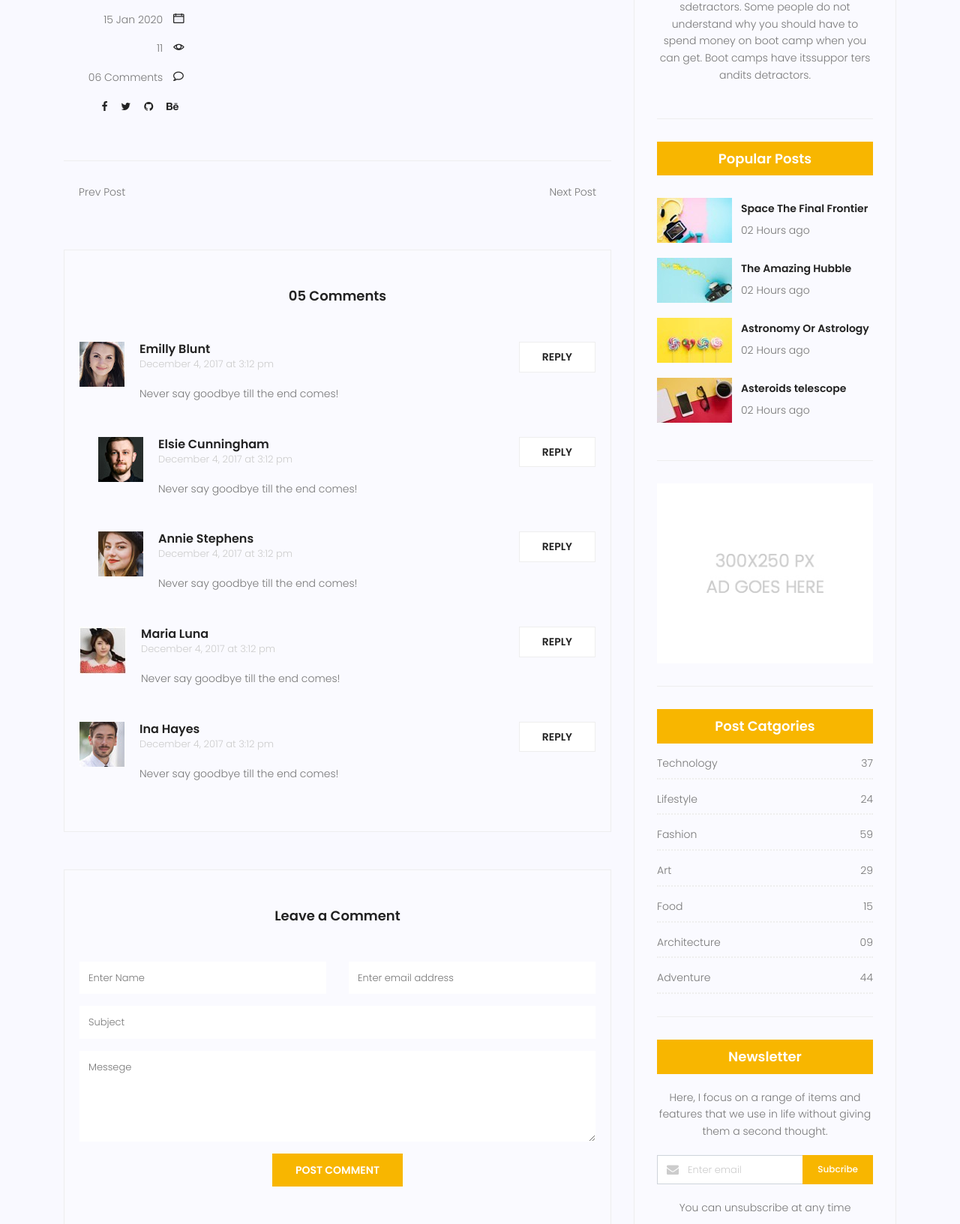
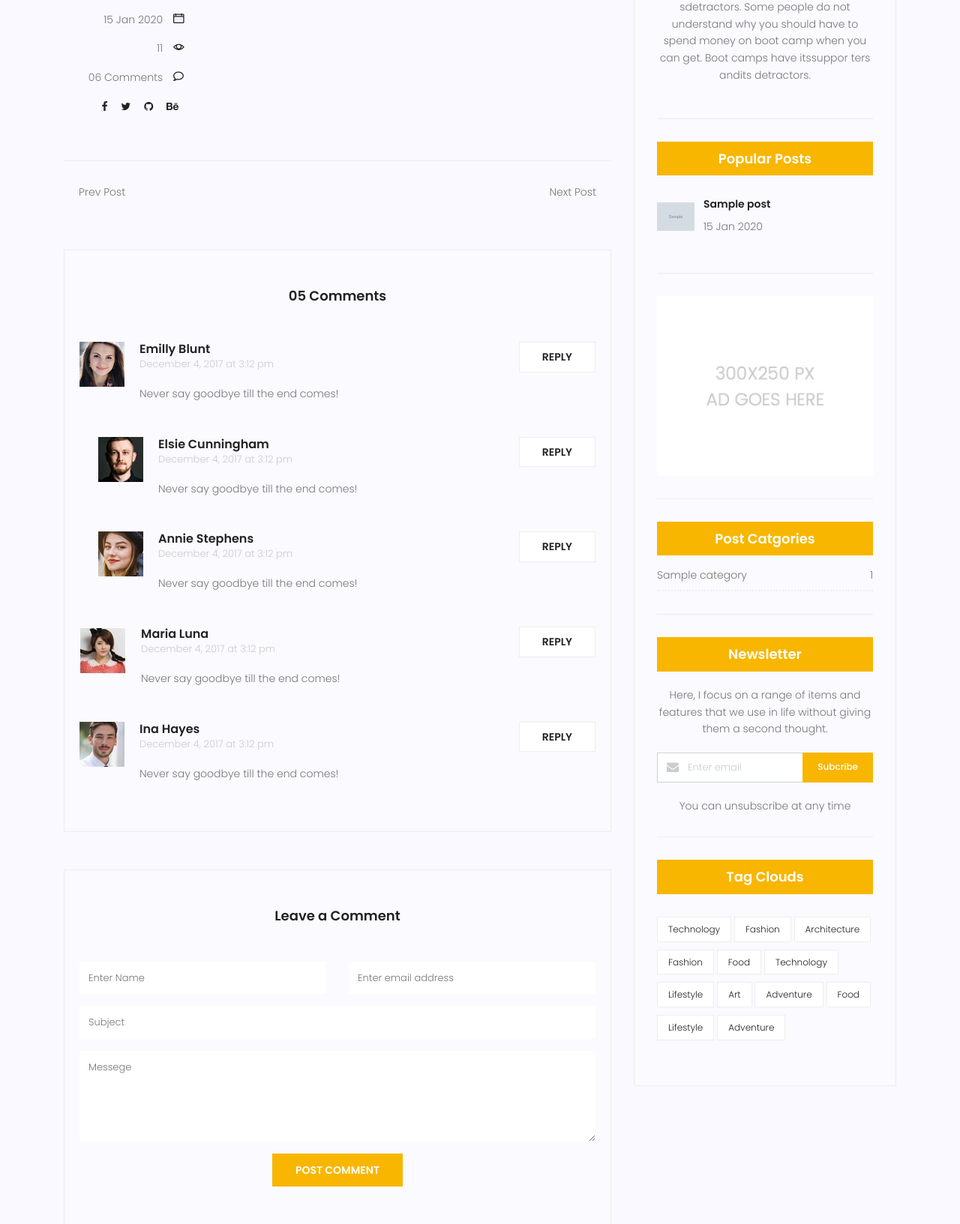
Before and after one commit to Samane-Gh/mySite, a Django app: page /blog/single/1 in a window 1280 px wide. Shown: the part 858-2491 px from the top of the page at 75% size. Run offline with Django 3.2, Linux system fonts and the light colour scheme; tables that the repository leaves empty hold one stand-in row (values such as "Sample post"); grey boxes marked "Sample" are stand-in pictures; some libraries are stand-ins or nearby versions.

Commit message:
add post category

```diff
--- a/blog/templatetags/blog_tags.py
+++ b/blog/templatetags/blog_tags.py
@@ -1,5 +1,6 @@
 from django import template
 from blog.models import Post
+from blog.models import Category
 register = template.Library()
 
 @register.simple_tag(name='totalposts')
@@ -8,7 +9,17 @@ def function():
     posts = Post.objects.filter(status=1)
     return posts
 
-@register.inclusion_tag('popularposts.html')
-def popularposts():
-    posts = Post.objects.filter(status=1).order_by('published_date')[:3]
+@register.inclusion_tag('blog/blog-popular-posts.html')
+def latestposts(arg=3):
+    posts = Post.objects.filter(status=1).order_by('published_date')[:arg]
     return {'posts': posts}
+
+@register.inclusion_tag('blog/blog-post-categories.html')
+def postcategories():
+    posts = Post.objects.filter(status=1)
+    Categories = Category.objects.all()
+    cat_dict = {}
+    for name in Categories:
+        cat_dict[name]=posts.filter(Category=name).count()
+
+    return {'categories': cat_dict}
--- a/statics/css/main.css
+++ b/statics/css/main.css
@@ -3656,6 +3656,7 @@ body.mobile-nav-active #mobile-nav-toggle {
 
 .widget-wrap .popular-post-widget .popular-post-list .thumb img {
   width: 100%;
+  max-width: 50px;
 }
 
 .widget-wrap .popular-post-widget .single-post-list {
--- /dev/null
+++ b/templates/blog/blog-popular-posts.html
@@ -0,0 +1,18 @@
+{% load static %}
+<div class="single-sidebar-widget popular-post-widget">
+    <h4 class="popular-title">Popular Posts</h4>
+    <div class="popular-post-list">
+        {% for post in posts %}
+
+        <div class="single-post-list d-flex flex-row align-items-center">
+            <div class="thumb">
+                <img class="img-fluid" src="{{ post.image.url }}" alt="">
+            </div>
+            <div class="details">
+                <a href="{% url 'blog:single' pid=post.id %}"><h6>{{post.title}}</h6></a>
+                <p>{{post.published_date|date:"d M Y"}}</p>
+            </div>
+        </div>
+        {% endfor %}
+    </div>
+</div>
--- /dev/null
+++ b/templates/blog/blog-post-categories.html
@@ -0,0 +1,15 @@
+<div class="single-sidebar-widget post-category-widget">
+    <h4 class="category-title">Post Catgories</h4>
+    <ul class="cat-list">
+        {% for name,count in categories.items %}
+        <li>
+            <a href="#" class="d-flex justify-content-between">
+                <p>
+                    {{name}}
+                </p>
+                <p>{{count}}</p>
+            </a>
+        </li>
+        {% endfor %}
+    </ul>
+</div>
--- a/templates/blog/blog-single.html
+++ b/templates/blog/blog-single.html
@@ -308,95 +308,9 @@
 			                        </form>
 								</div>
 								{% include 'blog/blog-writer.html' %}
-								<div class="single-sidebar-widget popular-post-widget">
-									<h4 class="popular-title">Popular Posts</h4>
-									<div class="popular-post-list">
-										<div class="single-post-list d-flex flex-row align-items-center">
-											<div class="thumb">
-												<img class="img-fluid" src="img/blog/pp1.jpg" alt="">
-											</div>
-											<div class="details">
-												<a href="blog-single.html"><h6>Space The Final Frontier</h6></a>
-												<p>02 Hours ago</p>
-											</div>
-										</div>
-										<div class="single-post-list d-flex flex-row align-items-center">
-											<div class="thumb">
-												<img class="img-fluid" src="img/blog/pp2.jpg" alt="">
-											</div>
-											<div class="details">
-												<a href="blog-single.html"><h6>The Amazing Hubble</h6></a>
-												<p>02 Hours ago</p>
-											</div>
-										</div>
-										<div class="single-post-list d-flex flex-row align-items-center">
-											<div class="thumb">
-												<img class="img-fluid" src="img/blog/pp3.jpg" alt="">
-											</div>
-											<div class="details">
-												<a href="blog-single.html"><h6>Astronomy Or Astrology</h6></a>
-												<p>02 Hours ago</p>
-											</div>
-										</div>
-										<div class="single-post-list d-flex flex-row align-items-center">
-											<div class="thumb">
-												<img class="img-fluid" src="img/blog/pp4.jpg" alt="">
-											</div>
-											<div class="details">
-												<a href="blog-single.html"><h6>Asteroids telescope</h6></a>
-												<p>02 Hours ago</p>
-											</div>
-										</div>
-									</div>
-								</div>
+								{% latestposts %}
 								{% include 'blog/blog-ads.html' %}
-								<div class="single-sidebar-widget post-category-widget">
-									<h4 class="category-title">Post Catgories</h4>
-									<ul class="cat-list">
-										<li>
-											<a href="#" class="d-flex justify-content-between">
-												<p>Technology</p>
-												<p>37</p>
-											</a>
-										</li>
-										<li>
-											<a href="#" class="d-flex justify-content-between">
-												<p>Lifestyle</p>
-												<p>24</p>
-											</a>
-										</li>
-										<li>
-											<a href="#" class="d-flex justify-content-between">
-												<p>Fashion</p>
-												<p>59</p>
-											</a>
-										</li>
-										<li>
-											<a href="#" class="d-flex justify-content-between">
-												<p>Art</p>
-												<p>29</p>
-											</a>
-										</li>
-										<li>
-											<a href="#" class="d-flex justify-content-between">
-												<p>Food</p>
-												<p>15</p>
-											</a>
-										</li>
-										<li>
-											<a href="#" class="d-flex justify-content-between">
-												<p>Architecture</p>
-												<p>09</p>
-											</a>
-										</li>
-										<li>
-											<a href="#" class="d-flex justify-content-between">
-												<p>Adventure</p>
-												<p>44</p>
-											</a>
-										</li>
-									</ul>
-								</div>
+								{% postcategories %}
 								<div class="single-sidebar-widget newsletter-widget">
 									<h4 class="newsletter-title">Newsletter</h4>
 									<p>
```
Also changed, not shown: templates/blog/blog-home.html (+5 -89 lines), templates/latestposts.html (renamed from templates/popularposts.html).
